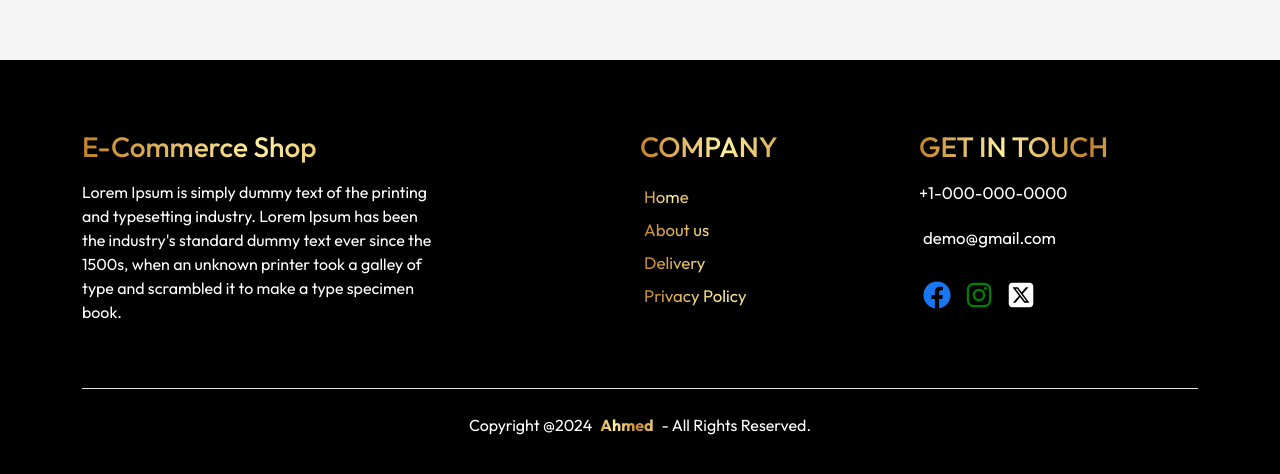
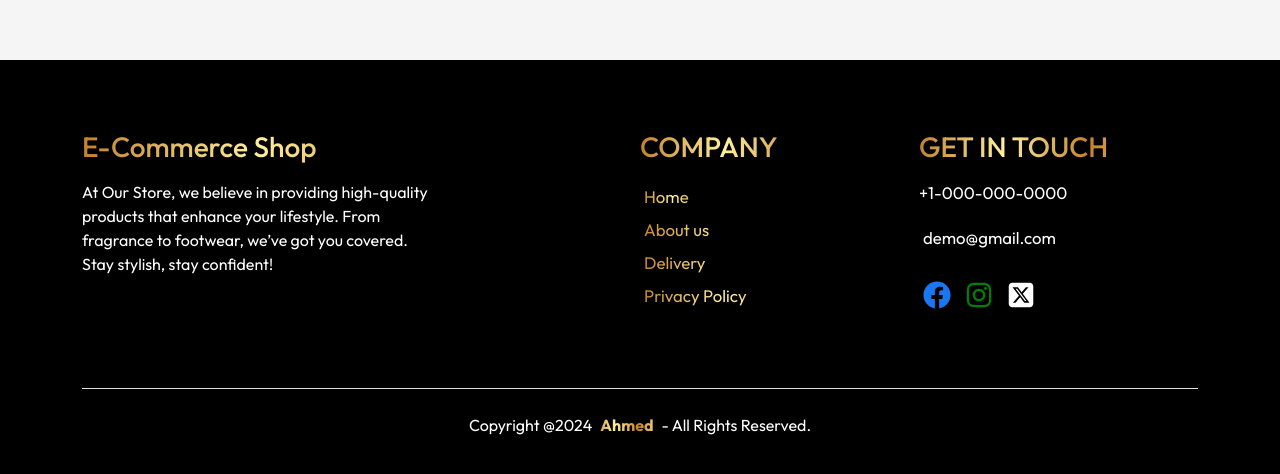
Before and after one commit to MuhammadAhmadAslam/E-Commerce-Website-ReactJS, a React (Vite) app: page /dashboard/admin/trending-products in a window 1280 px wide. Shown: the part 722-1196 px from the top of the page. Built offline with nearby package versions, Linux system fonts and the light colour scheme; no server answers; the database is empty; a web font is replaced by a local one.

Commit message:
footer slogan changed

```diff
--- a/src/components/Footer.jsx
+++ b/src/components/Footer.jsx
@@ -49,10 +49,7 @@ const Footer = () => {
 								</h3>
 							</Link>
 							<p className="mt-3">
-								Lorem Ipsum is simply dummy text of the printing and typesetting
-								industry. Lorem Ipsum has been the industry&apos;s standard
-								dummy text ever since the 1500s, when an unknown printer took a
-								galley of type and scrambled it to make a type specimen book.
+							At Our Store, we believe in providing high-quality products that enhance your lifestyle. From fragrance to footwear, we’ve got you covered. Stay stylish, stay confident!
 							</p>
 						</article>
 
```
